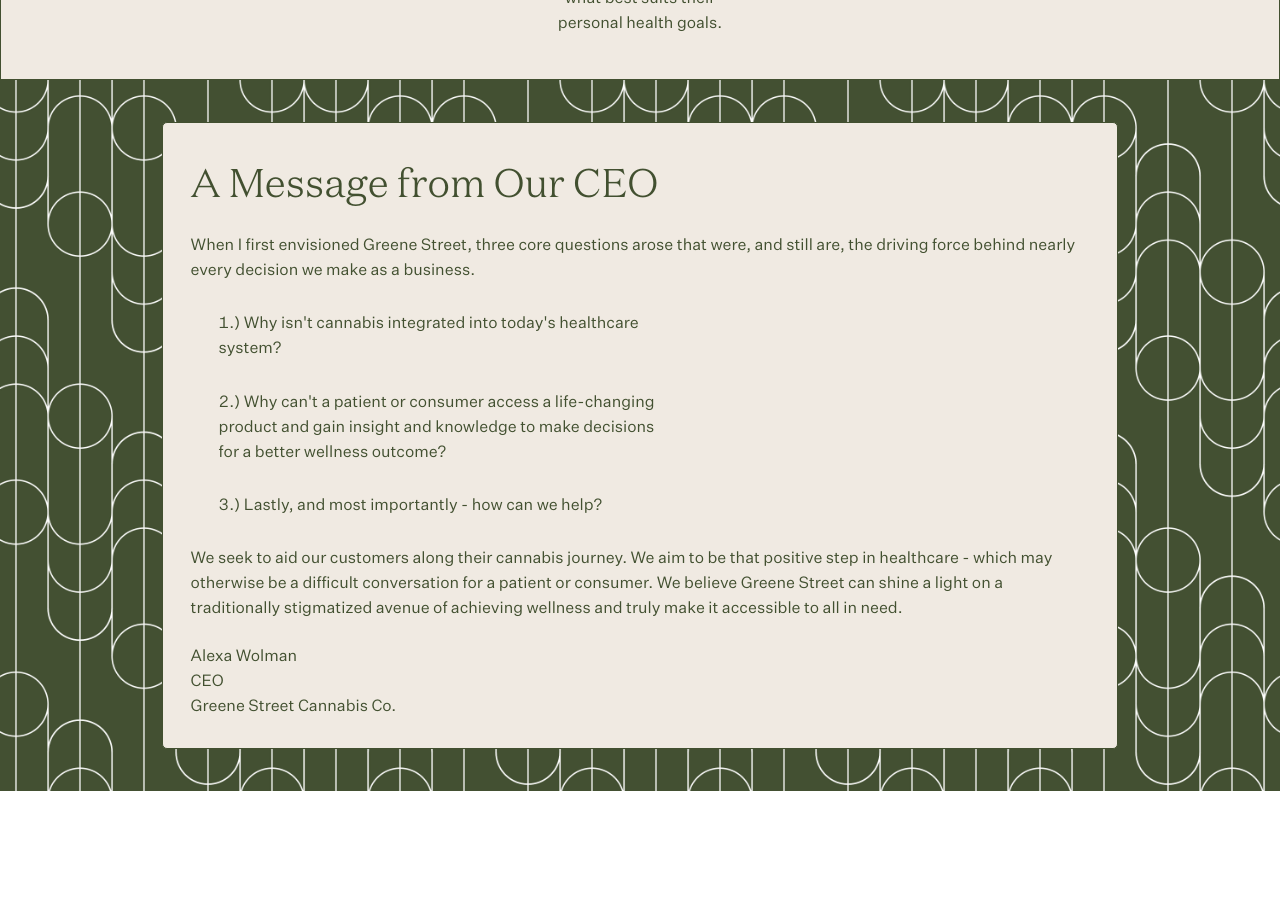
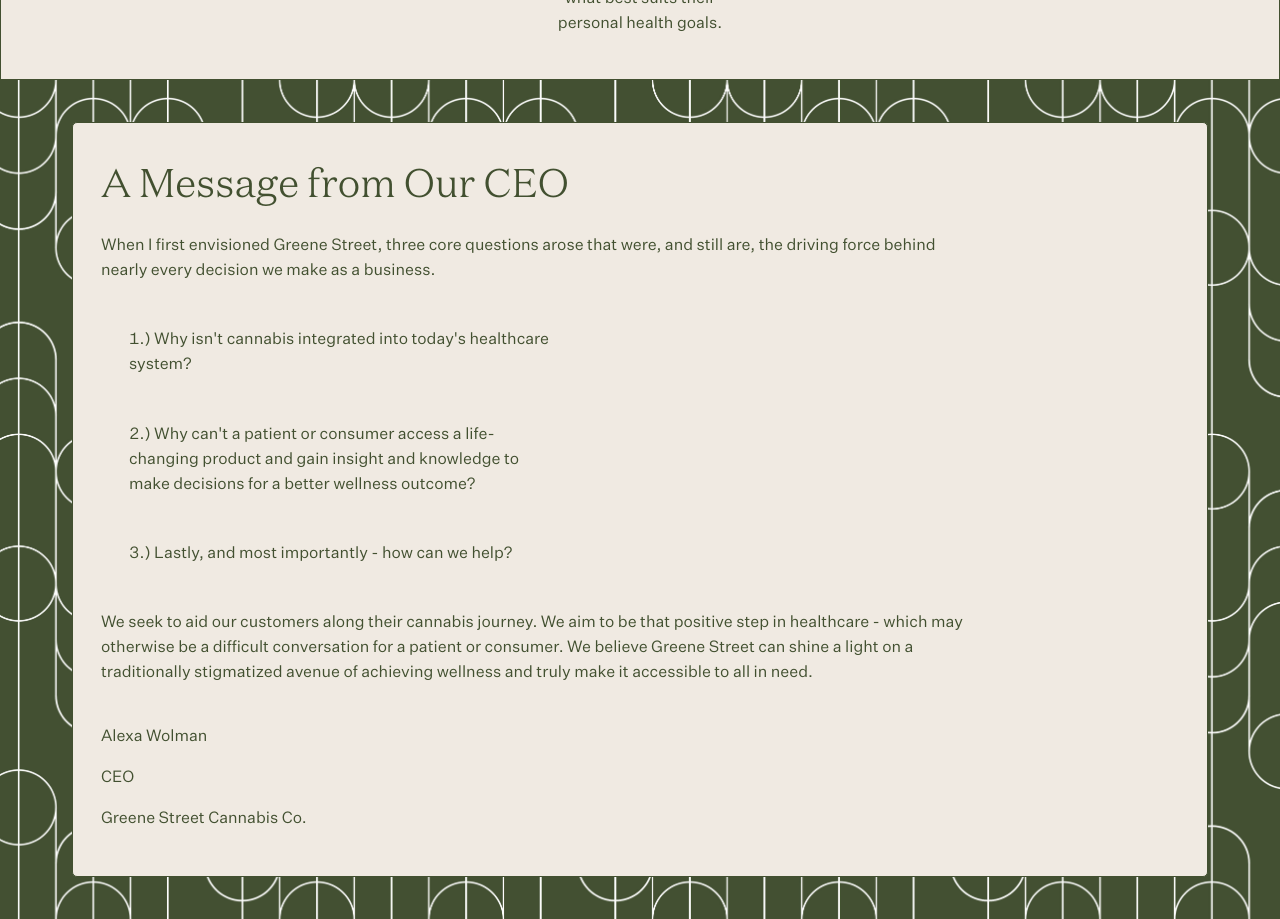
Before and after one commit to maynardz/gs_client, a React (Create React App) app: page /#/about in a window 1280 px wide. Shown: the part 2040-2959 px from the top of the page. Before the commit the page ends 2831 px from the top, so only its background shows below. Built offline with nearby package versions, Linux system fonts and the light colour scheme.

Commit message:
about update

```diff
--- a/src/components/Splash/Pages/About/About.scss
+++ b/src/components/Splash/Pages/About/About.scss
@@ -203,62 +203,17 @@
   background-image: url('../../../../assets/web/pattern.jpg');
   background-size: cover;
   background-repeat: no-repeat;
-  background-attachment: fixed;
+  background-attachment: scroll;
   padding: 3em;
-
-  @include sp-portrait {
-    display: block;
-  }
-
-  @include sp-landscape {
-    display: block;
-  }
-
-  @include tb-portrait {
-    display: block;
-  }
-
-  @include tb-landscape {
-    display: block;
-  }
-}
-
-.brand_pattern {
-  height: auto;
-  width: 50vw;
-
-  @include sp-portrait {
-    width: 100vw;
-    height: auto;
-  }
-
-  @include sp-landscape {
-    width: 100vw;
-    height: auto;
-  }
-
-  @include tb-portrait {
-    width: 100vw;
-    height: auto;
-  }
-
-  @include tb-landscape {
-    width: 100vw;
-    height: auto;
-  };
 }
 
 .message_text {
-  width: 80%;
   border-radius: 5px;
   border: 1px solid #425030;
   background-color: #f0eae2;
   padding: 2em;
+  width: 95%;
   margin: 0 auto;
-
-  @include sp-portrait {
-    width: 100%;
-  }
 }
 
 .message_text h1 {
@@ -271,7 +226,11 @@
   font-family: untitledSans_regular;
   color: #425030;
   font-size: 16px;
-  margin: 0 auto;
+  width: 80%;
+
+  @include sp-portrait {
+    width: 100%;
+  }
 }
 
 .message_text h4 {
```
